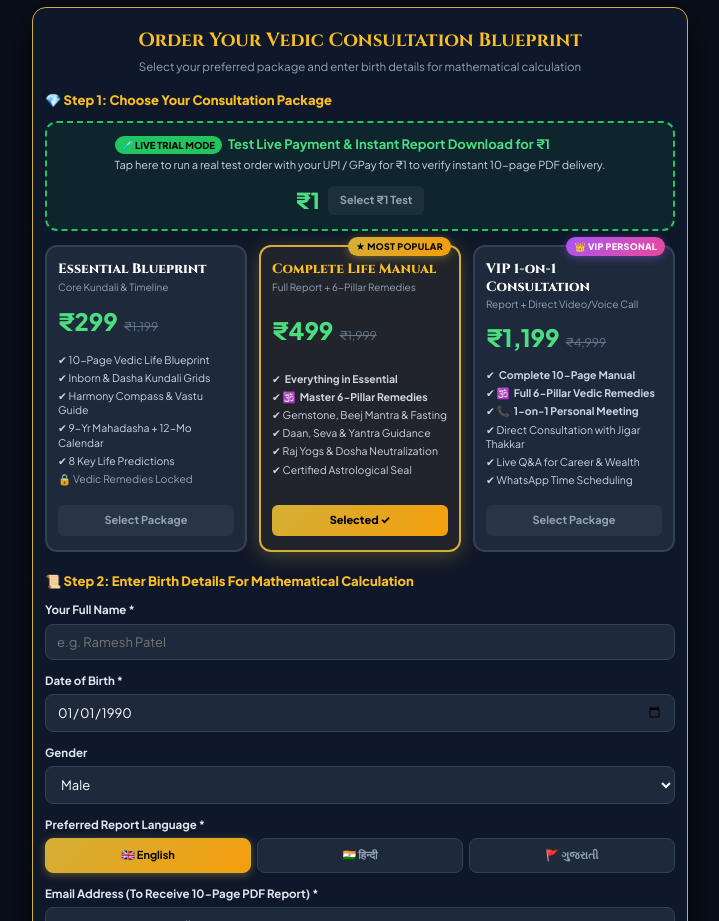
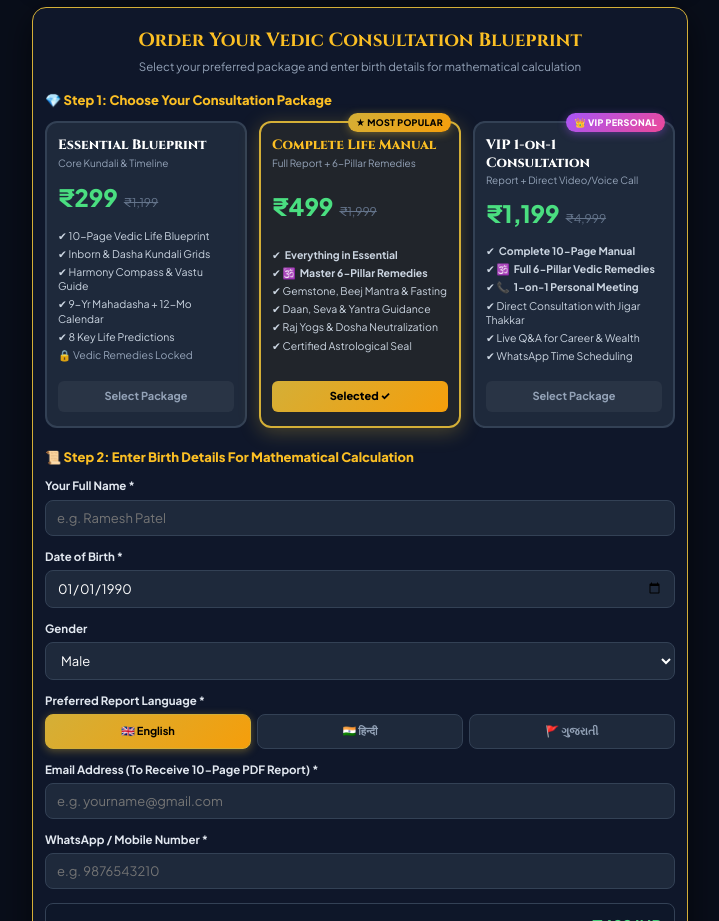
Before and after one commit to jigarthakkar123/vedic_numerology_app, a plain HTML site: page static/order.html in a window 1280 px wide. Shown: the part 1960-2881 px from the top of the page, without its empty margins (280-999 px from the left). Drawn offline with Linux system fonts and the light colour scheme.

Commit message:
Switch order page to official production pricing tiers: ₹299, ₹499, and ₹1199

```diff
--- a/static/order.html
+++ b/static/order.html
@@ -791,21 +791,6 @@
                         <span>💎 Step 1: Choose Your Consultation Package</span>
                     </div>
 
-                    <!-- Live ₹1 Verification Test Mode Banner -->
-                    <div class="tier-card" data-tier="test_1" data-price="1" data-label="Live Verification Trial" style="background: rgba(34, 197, 94, 0.08); border: 2px dashed #22c55e; border-radius: 12px; padding: 12px 14px; margin-bottom: 14px; cursor: pointer; display: flex; align-items: center; justify-content: space-between; gap: 10px; flex-wrap: wrap;">
-                        <div>
-                            <div style="display: flex; align-items: center; gap: 6px; margin-bottom: 3px;">
-                                <span style="background: #22c55e; color: #000; font-size: 9.5px; font-weight: 900; padding: 2px 7px; border-radius: 10px; text-transform: uppercase;">🧪 Live Trial Mode</span>
-                                <strong style="color: #4ade80; font-size: 13px;">Test Live Payment & Instant Report Download for ₹1</strong>
-                            </div>
-                            <div style="font-size: 11px; color: #cbd5e1;">Tap here to run a real test order with your UPI / GPay for ₹1 to verify instant 10-page PDF delivery.</div>
-                        </div>
-                        <div style="display: flex; align-items: center; gap: 8px;">
-                            <span style="font-size: 22px; font-weight: 900; color: #4ade80;">₹1</span>
-                            <div class="tier-indicator" style="padding: 6px 12px; margin-top: 0; font-size: 11px;">Select ₹1 Test</div>
-                        </div>
-                    </div>
-
                     <div class="tier-cards-grid">
                         <!-- Tier 1: ₹299 Essential -->
                         <div class="tier-card" data-tier="essential_299" data-price="299" data-label="Essential Blueprint">
```
